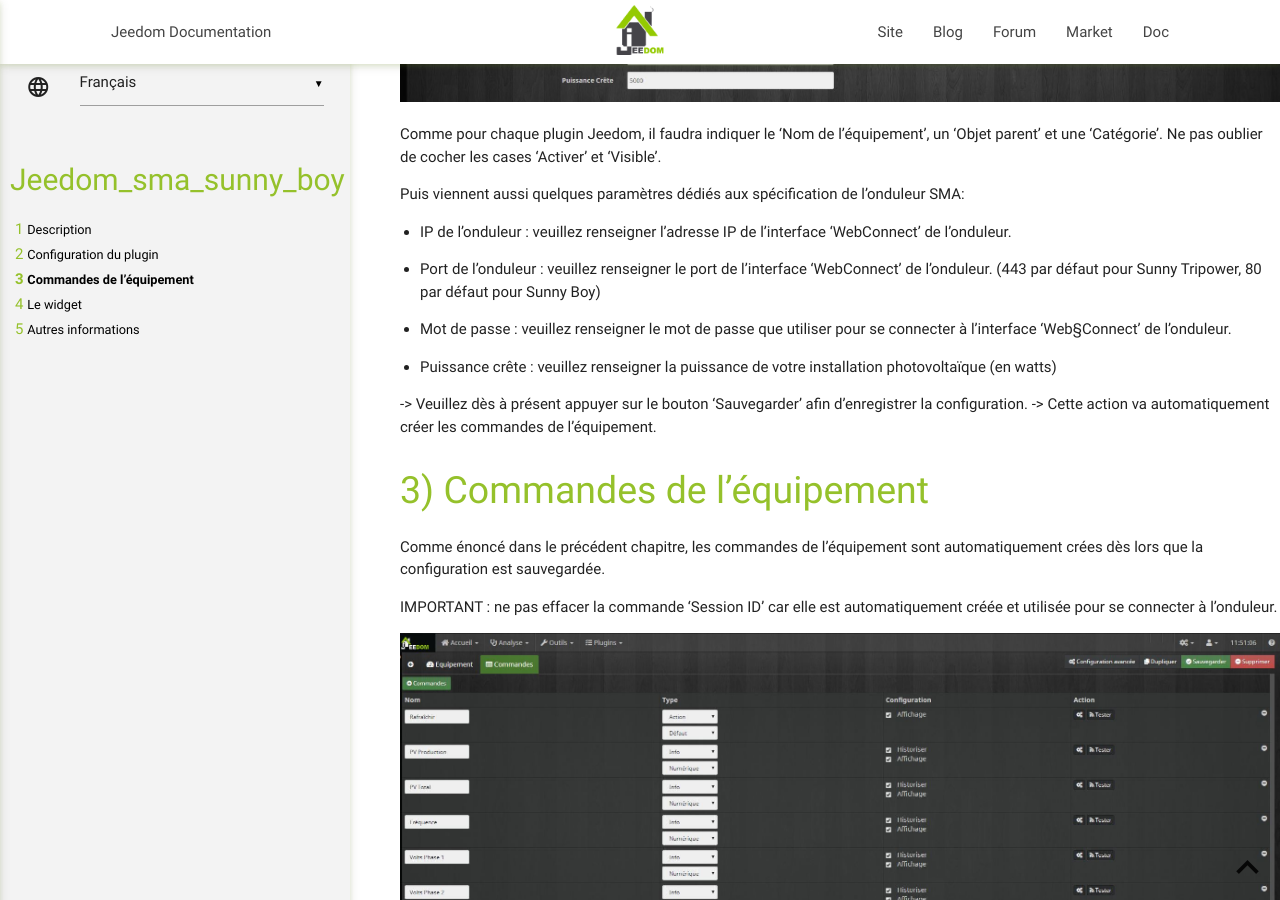
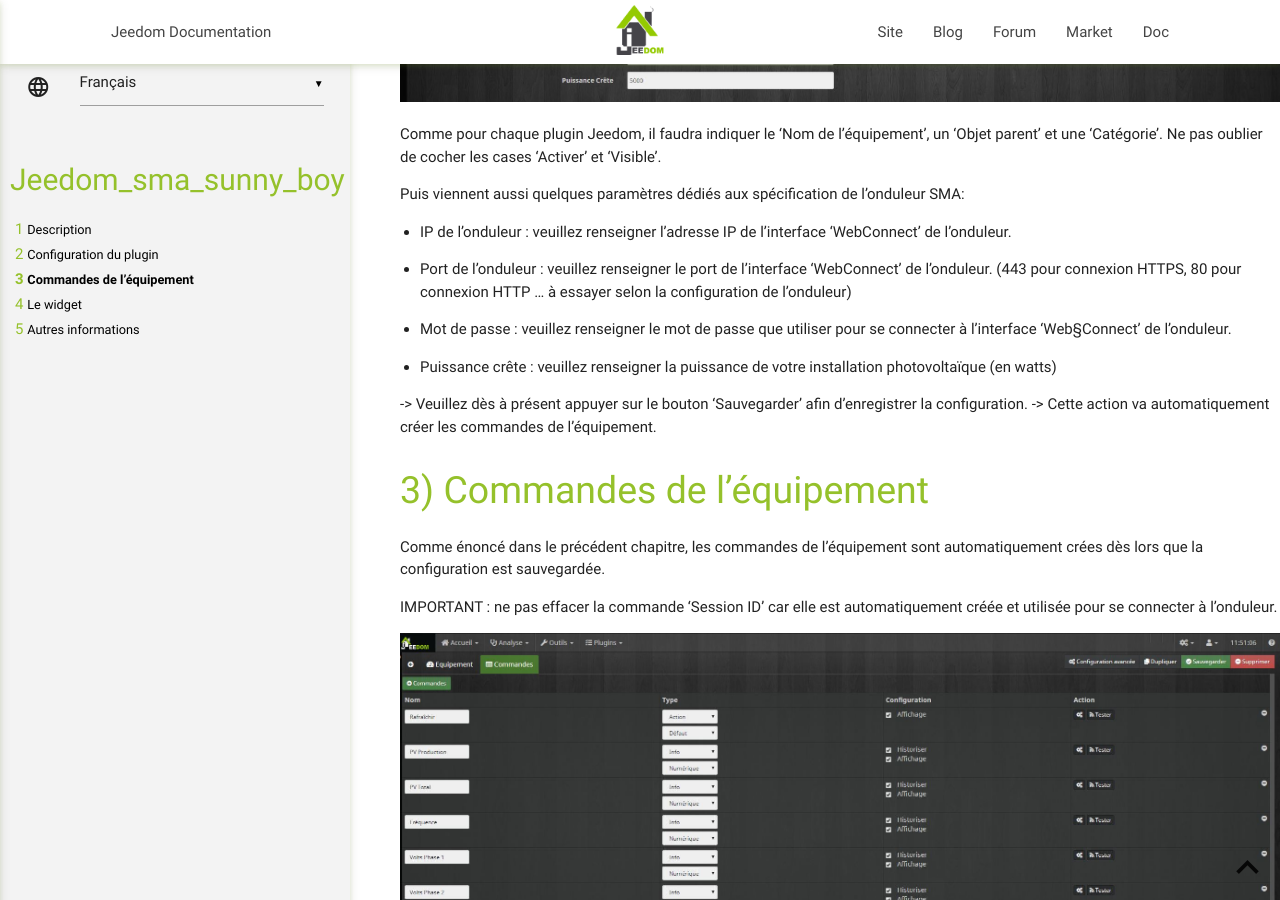
Before and after one commit to Sattaz/Jeedom_SMA_Sunny_Boy, a Jekyll site: the page built from docs/fr_FR/index.md, in a window 1280 px wide and 900 px high, scrolled down 591 px. Built offline with Jekyll 4.4.1, drawn with Linux system fonts in a browser that asks for light colours; our own code applies the rules of GitHub Pages for plain Markdown files.

Commit message:
Update index.md

```diff
--- a/docs/fr_FR/index.md
+++ b/docs/fr_FR/index.md
@@ -20,7 +20,7 @@ Puis viennent aussi quelques paramètres dédiés aux spécification de l'ondule
 
 -   IP de l'onduleur : veuillez renseigner l'adresse IP de l'interface 'WebConnect' de l'onduleur.
 
--   Port de l'onduleur : veuillez renseigner le port de l'interface 'WebConnect' de l'onduleur. (443 par défaut pour Sunny Tripower, 80 par défaut pour Sunny Boy)
+-   Port de l'onduleur : veuillez renseigner le port de l'interface 'WebConnect' de l'onduleur. (443 pour connexion HTTPS, 80 pour connexion HTTP ... à essayer selon la configuration de l'onduleur)
 
 -   Mot de passe : veuillez renseigner le mot de passe que utiliser pour se connecter à l'interface 'Web§Connect' de l'onduleur.
 
```
